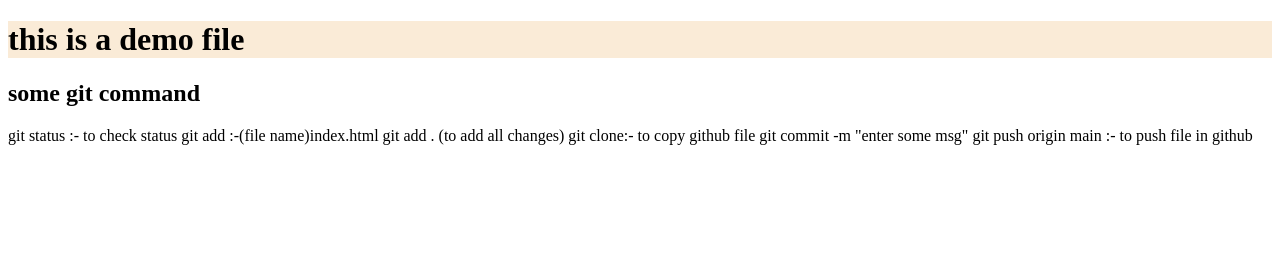
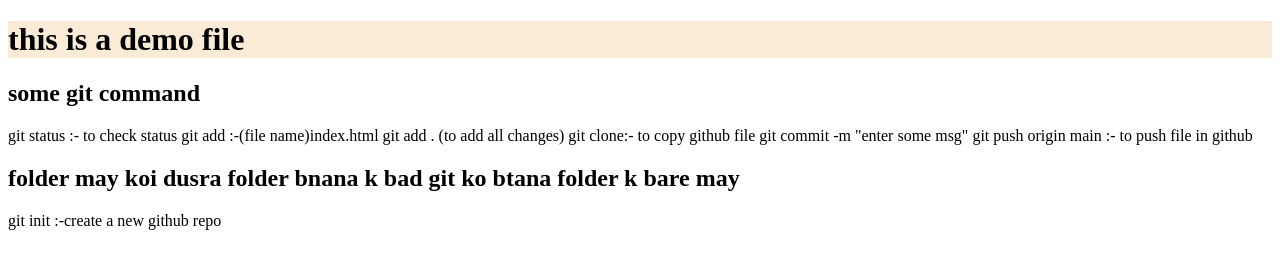
Before and after one commit to Muskan-goyal-293/first-repo, a plain HTML site: page index.html in a window 1280 px wide. Drawn offline with Linux system fonts and the light colour scheme.

```diff
--- a/index.html
+++ b/index.html
@@ -15,5 +15,8 @@
     git clone:- to copy github file
     git commit -m "enter some msg"
   git push origin main :- to push file in github
+  <h2>folder may koi dusra folder bnana k bad git ko btana folder k bare may</h2>
+  git init :-create a new github repo
+
 </body>
 </html>
```
Also changed, not shown: 1 other file.
